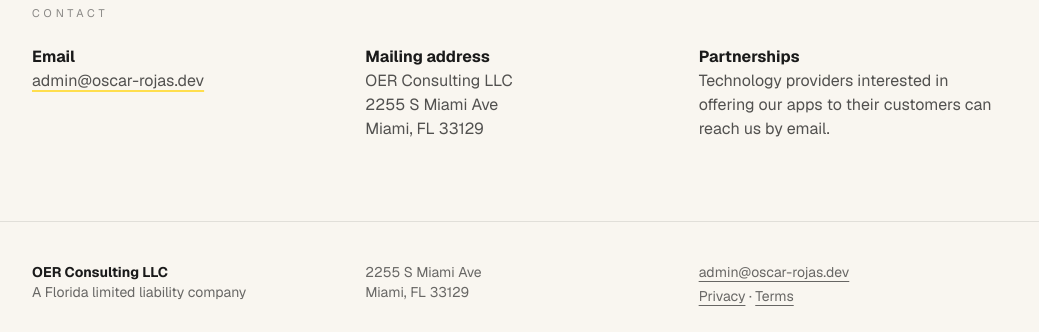
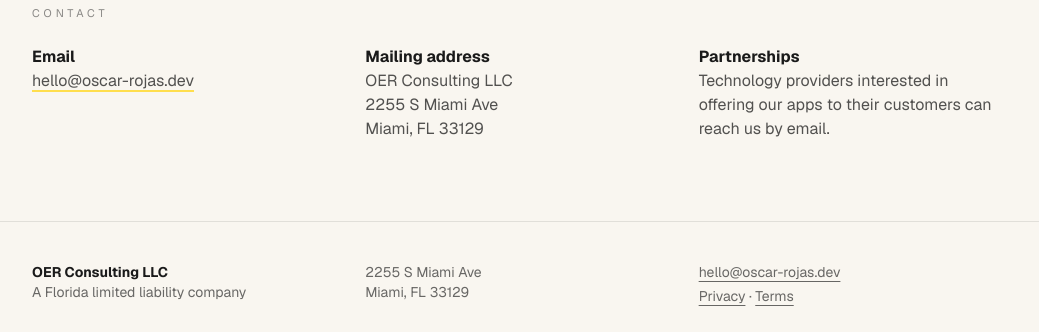
Before and after one commit to orojas119/oscarrojas-portfolio, a Next.js app: page /consulting in a window 1280 px wide. Shown: the part 1901-2233 px from the top of the page, without its empty margins (120-1159 px from the left). Built offline with nearby package versions, Linux system fonts and the light colour scheme.

Commit message:
Consulting pages: publish hello@oscar-rojas.dev as the contact address
Co-Authored-By: Claude Opus 5.5 <noreply@anthropic.com>

```diff
--- a/app/consulting/company.ts
+++ b/app/consulting/company.ts
@@ -6,7 +6,7 @@ export const COMPANY = {
   state: "Florida",
   street: "2255 S Miami Ave",
   cityLine: "Miami, FL 33129",
-  email: "admin@oscar-rojas.dev",
+  email: "hello@oscar-rojas.dev",
   principal: "Oscar Rojas",
   policiesUpdated: "October 10, 2026",
 } as const;
```
